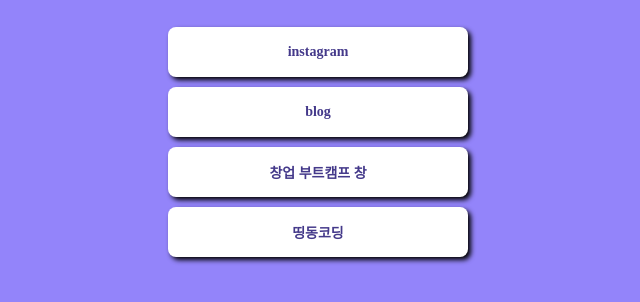
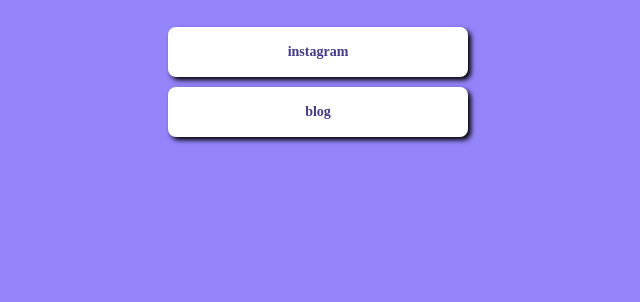
Before and after one commit to hyeeuncho/mypage, a plain HTML site: page index.html in a window 1280 px wide. Shown: the part 226-528 px from the top of the page, without its empty margins (322-962 px from the left). Drawn offline with Linux system fonts and the light colour scheme; a web font is replaced by a local one.

Commit message:
Update index.html

```diff
--- a/index.html
+++ b/index.html
@@ -7,7 +7,7 @@
         <meta property="og:title" content="조혜은 - 프로필 링크">
         <meta property="og:description" content="어서와 코딩은 처음이지?">
         <meta property="og:image" content="흰둥이.png">
-        <title>르탄이 - 프로필 링크</title>
+        <title>조혜은 - 프로필 링크</title>
     <style>
         @import url('https://cdn.jsdelivr.net/gh/orioncactus/pretendard/dist/web/static/pretendard.css');
         * {
@@ -73,8 +73,6 @@
         <P class="sub">ㅎㅇㅎㅇ</P>
         <a target="_blank" href="https://www.instagram.com/0_hyenn/">instagram</a>
         <a target="_blank" href="https://blog.naver.com/heeuncho">blog</a>
-        <a target="_blank" href="https://chang.spartacodingclub.kr/">창업 부트캠프 창</a>
-        <a target="_blank" href="https://ddingdong.spartacodingclub.kr/">띵동코딩</a>
     </div>
 
 </body>
```
